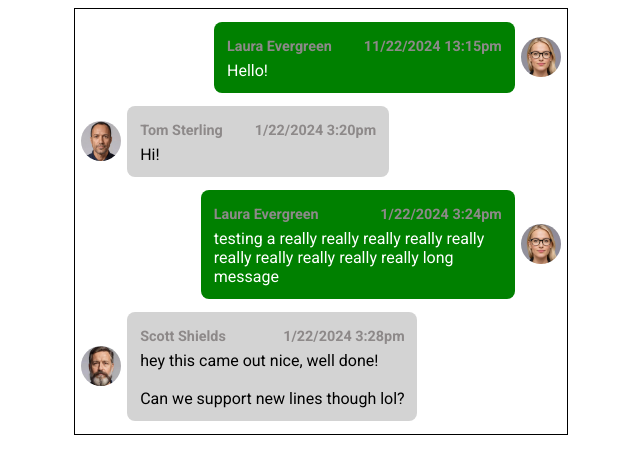
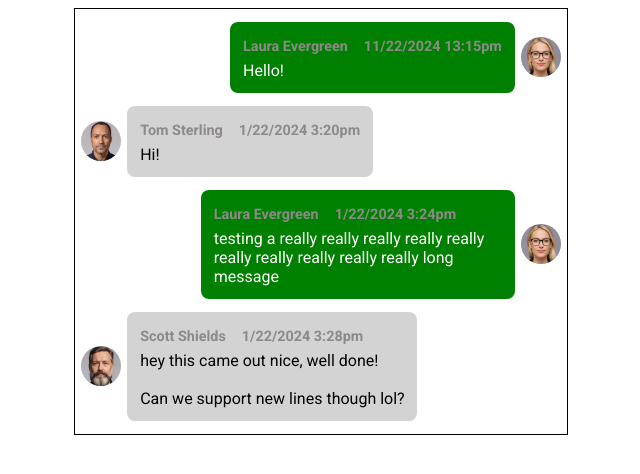
Before and after one commit to CSC375-Open-Source-Development/ARTech-Leaks, a Vue app: page / in a window 1280 px wide. Shown: the top 474 px of the page, without its empty margins (319-959 px from the left). Built offline with nearby package versions, Linux system fonts and the light colour scheme.

Commit message:
better font style on time

```diff
--- a/src/components/Chat.vue
+++ b/src/components/Chat.vue
@@ -118,7 +118,7 @@ export default {
   display: flex;
   flex-direction: row;
   align-items: center;
-  gap: 2rem;
+  gap: 1rem;
 }
 
 .user-name {
@@ -127,7 +127,6 @@ export default {
   color: rgb(141, 137, 137);
   font-size: .9rem;
   font-weight: bold;
-  margin-right: auto;
 }
 
 .time {
@@ -136,7 +135,6 @@ export default {
   color: rgb(141, 137, 137);
   font-size: .9rem;
   font-weight: bold;
-  margin-left: auto;
 }
 
 .message {
```
